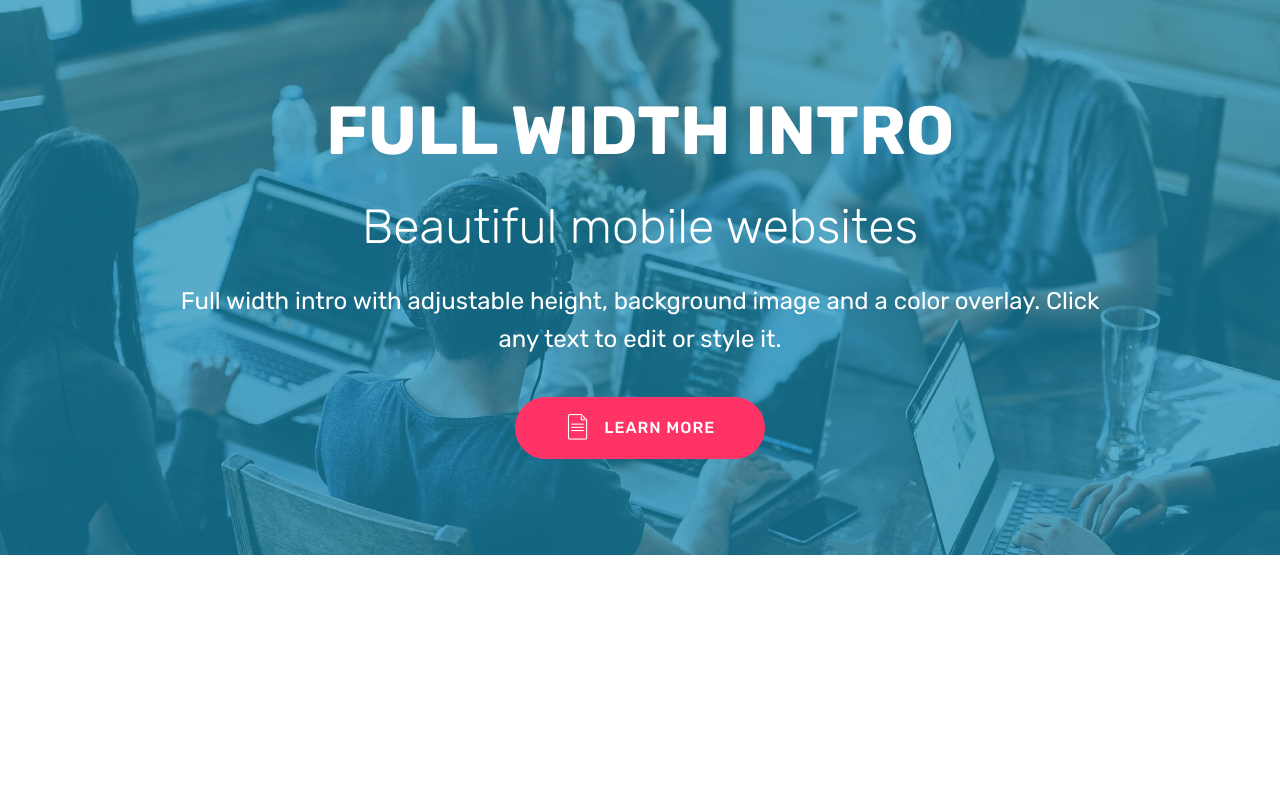
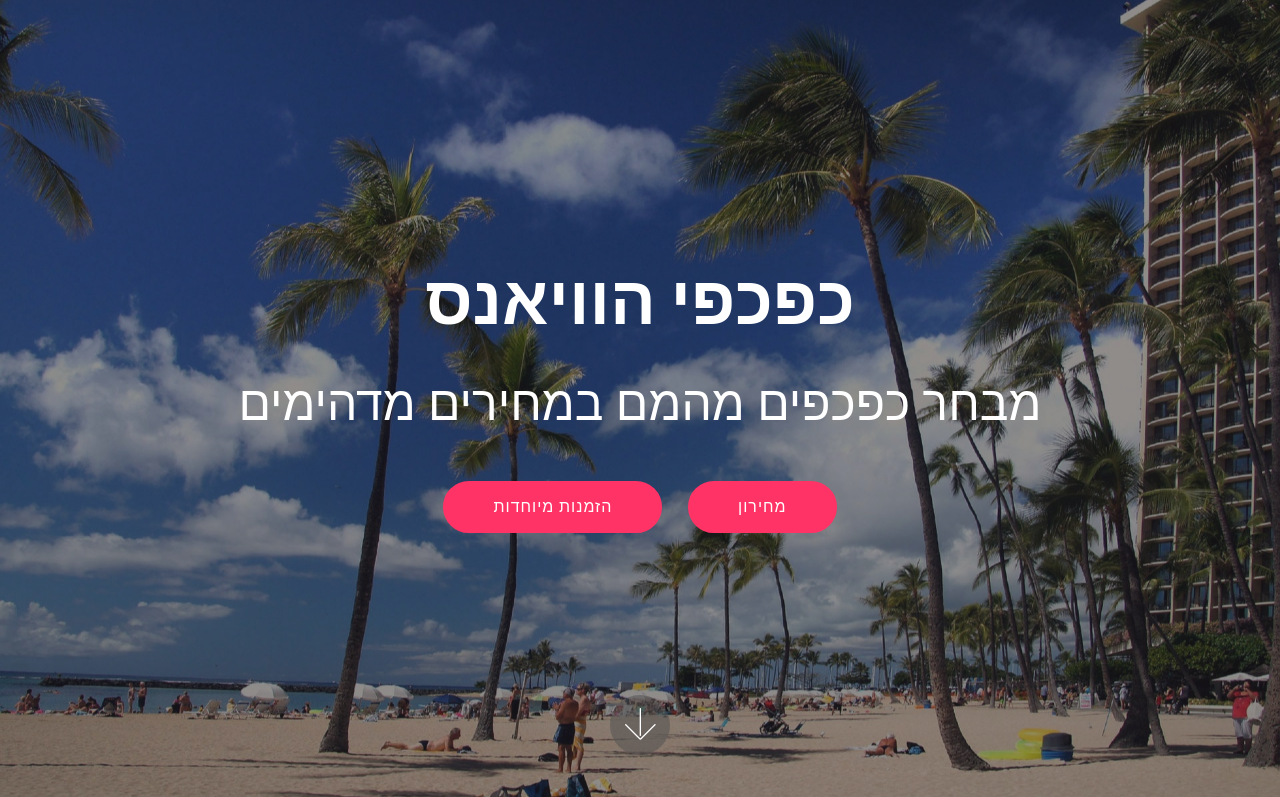
Before and after one commit to priel/moshe_flip_flops, a plain HTML site: page index.html in a window 1280 px wide. Shown: the top 797 px of the page. Drawn offline with Linux system fonts and the light colour scheme; files whose address does not match are found by name.

Commit message:
create github pages

```diff
--- /dev/null
+++ b/assets/images/hashes.json
@@ -0,0 +1 @@
+{"UAc7kepzJPkrSn4uqTRvmw==":"background4.jpg","PjMpjsE7XgfqfnRoI4WDSA==":"mbr-1920x1233.jpeg"}
--- a/assets/mobirise/css/mbr-additional.css
+++ b/assets/mobirise/css/mbr-additional.css
@@ -1413,6 +1413,9 @@ body {
   background: #ff3366 !important;
   box-shadow: none !important;
 }
+.cid-rwZdyF8zm2 {
+  background-image: url("../../../assets/images/mbr-1920x1233.jpeg");
+}
 .cid-rwZclJxmDB {
   padding-top: 90px;
   padding-bottom: 90px;
--- a/index.html
+++ b/index.html
@@ -22,7 +22,32 @@
 
 </head>
 <body>
-  <section class="header1 cid-rwZclJxmDB mbr-parallax-background" id="header1-4">
+  <section class="cid-rwZdyF8zm2 mbr-fullscreen mbr-parallax-background" id="header2-5">
+
+
+
+    <div class="mbr-overlay" style="opacity: 0.5; background-color: rgb(35, 35, 35);"></div>
+
+    <div class="container align-center">
+        <div class="row justify-content-md-center">
+            <div class="mbr-white col-md-10">
+                <h1 class="mbr-section-title mbr-bold pb-3 mbr-fonts-style display-1">כפכפי הוויאנס</h1>
+
+                <p class="mbr-text pb-3 mbr-fonts-style display-2">
+                    מבחר כפכפים מהמם במחירים מדהימים</p>
+                <div class="mbr-section-btn"><a class="btn btn-md btn-secondary display-4" href="https://mobirise.co">הזמנות מיוחדות</a>
+                    <a class="btn btn-md btn-secondary display-4" href="https://mobirise.co">מחירון</a></div>
+            </div>
+        </div>
+    </div>
+    <div class="mbr-arrow hidden-sm-down" aria-hidden="true">
+        <a href="#next">
+            <i class="mbri-down mbr-iconfont"></i>
+        </a>
+    </div>
+</section>
+
+<section class="engine"><a href="https://mobirise.info/p">website templates free download</a></section><section class="header1 cid-rwZclJxmDB mbr-parallax-background" id="header1-4">
 
 
 
@@ -50,7 +75,7 @@
 </section>
 
 
-  <section class="engine"><a href="https://mobirise.info/q">responsive website templates</a></section><script src="assets/web/assets/jquery/jquery.min.js"></script>
+  <script src="assets/web/assets/jquery/jquery.min.js"></script>
   <script src="assets/popper/popper.min.js"></script>
   <script src="assets/tether/tether.min.js"></script>
   <script src="assets/bootstrap/js/bootstrap.min.js"></script>
```
Also changed, not shown: assets/images/mbr-1920x1233.jpeg (added), 1 other file.
